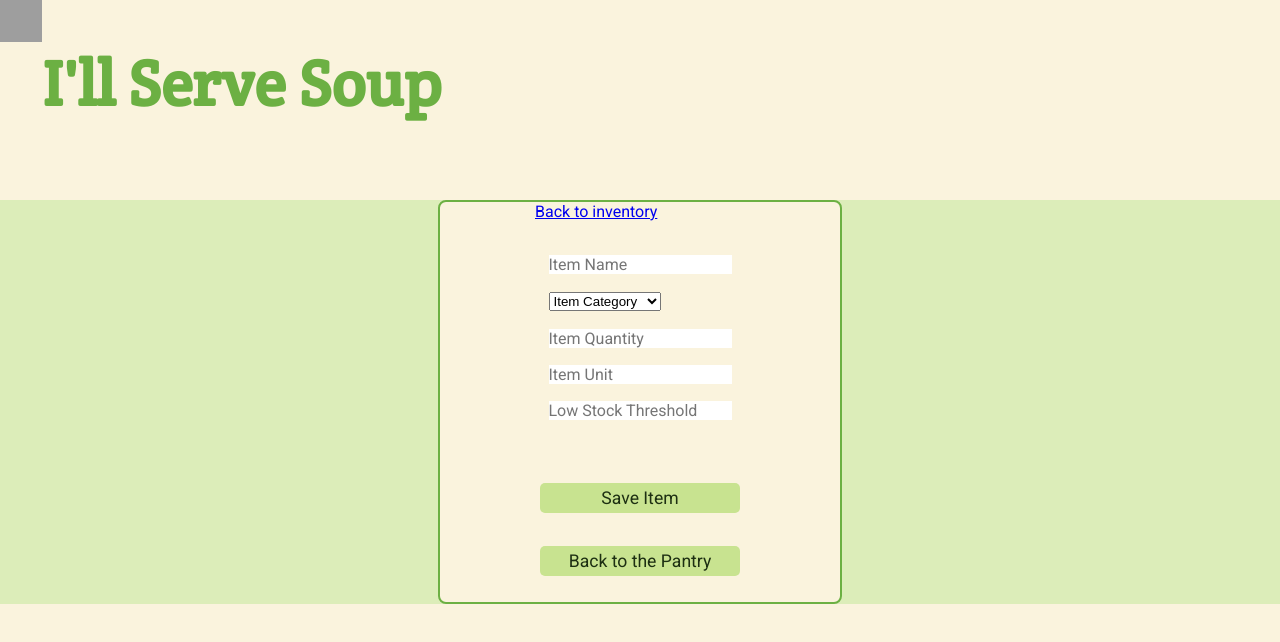
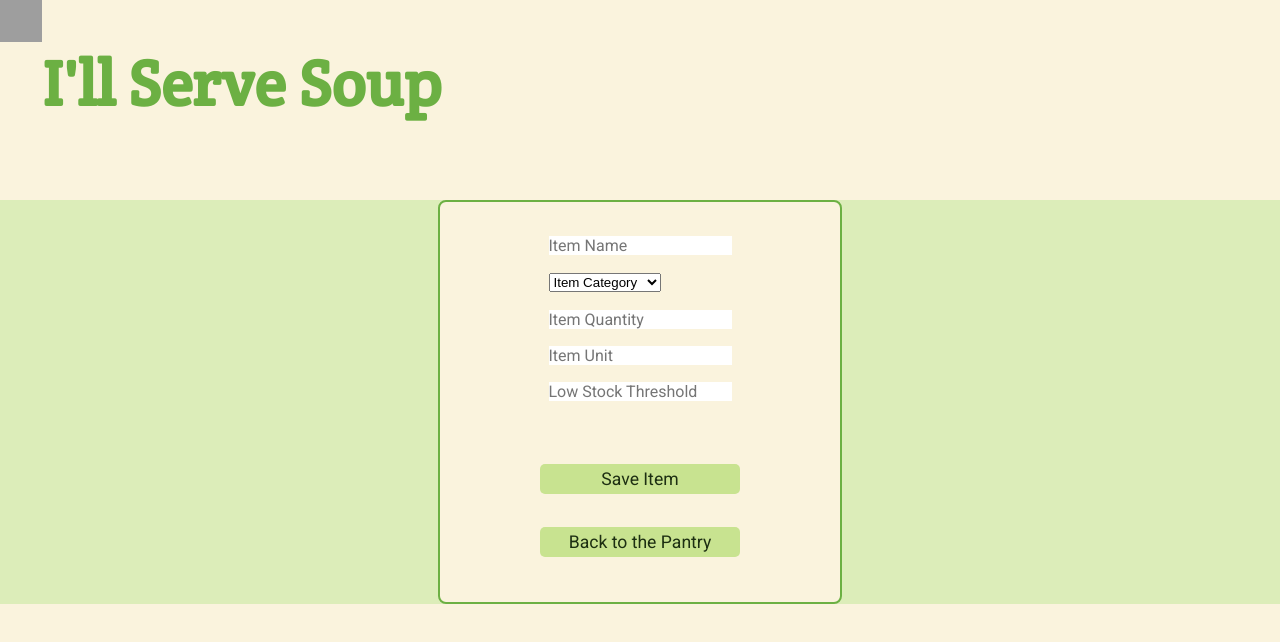
Before and after one commit to laura-daugherty/Frontend, a React (Create React App) app in the folder ill-serve-soup/: page /ItemForm in a window 1280 px wide. Shown: the top 642 px of the page. Built offline with nearby package versions, Linux system fonts and the light colour scheme; sample sign-in values are in the browser's storage; grey boxes are pictures that could not be loaded.

Commit message:
fixing merge issue

```diff
--- a/ill-serve-soup/src/SCSS/item.scss
+++ b/ill-serve-soup/src/SCSS/item.scss
@@ -54,6 +54,6 @@
 .item-category {
   border: 2px solid lighten($color-two, 10%);
   color: lighten($color-two, 10%);
-  width: 120px;
+  width: 140;
   margin: 20px auto;
 }
--- a/ill-serve-soup/src/components/ItemForm.js
+++ b/ill-serve-soup/src/components/ItemForm.js
@@ -22,7 +22,6 @@ class ItemForm extends React.Component {
       <div className="item-bg">
         <div className="item-wrapper">
           <div className="item-form-button-wrapper">
-            <Link to='/itemList'>Back to inventory</Link>
             <form className="item-form" onSubmit={this.submitHandler}>
               <div className="item-input-wrapper">
                 <div>
```
